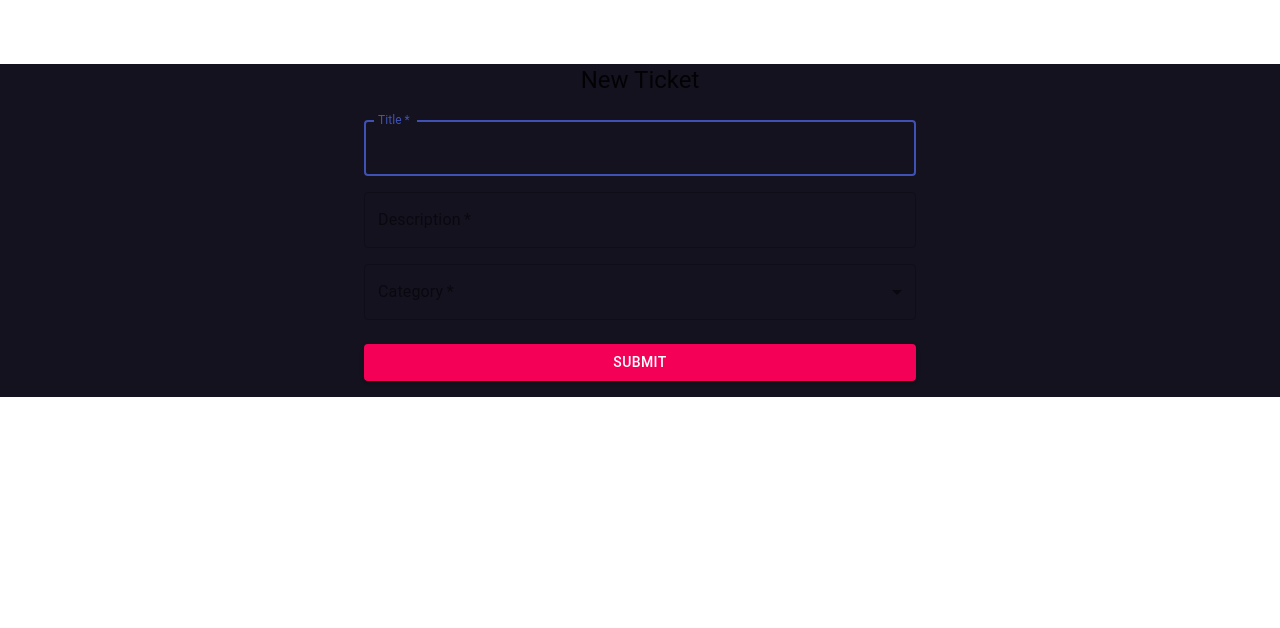
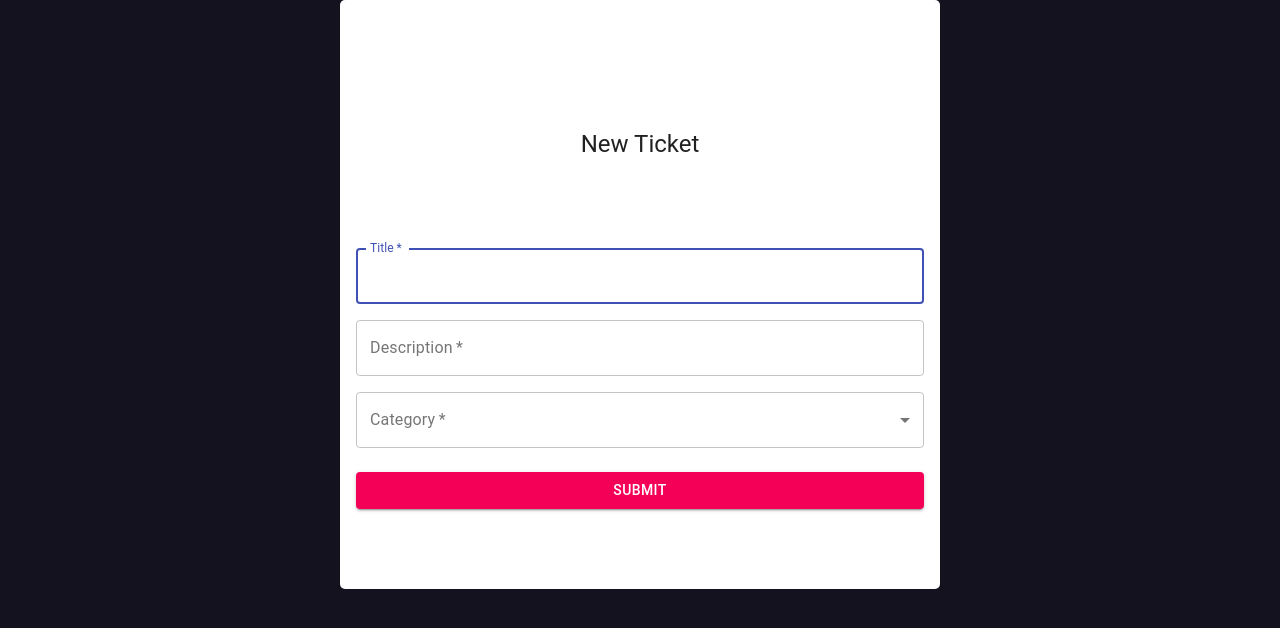
Before and after one commit to DevDesk-Queu/Front-End, a React (Create React App) app in the folder devdesk/: page /newticket in a window 1280 px wide. Shown: the top 628 px of the page. Built offline with nearby package versions, Linux system fonts and the light colour scheme.

Commit message:
fixed new ticket styles

```diff
--- a/devdesk/src/components/NewTicket.js
+++ b/devdesk/src/components/NewTicket.js
@@ -1,4 +1,4 @@
-import React, {useState} from 'react'
+import React, { useState } from 'react'
 
 import { axiosWithoutAuth as axios } from '../utils/axiosConfig'
 
@@ -15,16 +15,9 @@ import Select from '@material-ui/core/Select'
 import FormControl from '@material-ui/core/FormControl'
 
 export default function NewTicket(props) {
-
   const user_id = localStorage.getItem('user_id')
 
-    const categories = [
-      'JS',
-      'React',
-      'HTML/CSS',
-      'Node.js',
-      'Other'
-    ]
+  const categories = ['JS', 'React', 'HTML/CSS', 'Node.js', 'Other']
 
   const classes = useStyles()
 
@@ -32,18 +25,17 @@ export default function NewTicket(props) {
     title: '',
     description: '',
     category: '',
-      user_id: user_id
+    user_id: user_id,
   })
 
   const handleChange = event => {
     setFormFields({
       ...formFields,
-        [event.target.name]: event.target.value
+      [event.target.name]: event.target.value,
     })
   }
 
   const handleSubmit = event => {
-
     event.preventDefault()
 
     axios()
@@ -53,10 +45,13 @@ export default function NewTicket(props) {
   }
 
   return (
-        <Container component='main' maxWidth='sm'>
+    <div className={classes.height}>
+      <Container component='main' maxWidth='sm' className={classes.paper}>
         <CssBaseline />
         <div className={classes.paper}>
-            <Typography component='h1' variant='h5'>New Ticket</Typography>
+          <Typography component='h1' variant='h5'>
+            New Ticket
+          </Typography>
         </div>
         <form className={classes.form} onSubmit={handleSubmit}>
           <Grid container spacing={2}>
@@ -99,7 +94,11 @@ export default function NewTicket(props) {
                 <option value='' />
                 {categories.map(cat => {
                   let catcap = cat.charAt(0).toUpperCase() + cat.slice(1)
-                  return <option key={cat} value={cat}>{catcap}</option>
+                  return (
+                    <option key={cat} value={cat}>
+                      {catcap}
+                    </option>
+                  )
                 })}
               </Select>
             </FormControl>
@@ -115,6 +114,7 @@ export default function NewTicket(props) {
           </Button>
         </form>
       </Container>
+    </div>
   )
 }
 
@@ -125,10 +125,16 @@ const useStyles = makeStyles(theme => ({
       backgroundColor: theme.palette.common.white,
     },
   },
+  height: {
+    height: '100vh',
+  },
   paper: {
-    marginTop: theme.spacing(8),
+    backgroundColor: theme.palette.common.white,
+    padding: theme.spacing(8, 2),
+    borderRadius: '5px',
     display: 'flex',
     flexDirection: 'column',
+    justifyContent: 'center',
     alignItems: 'center',
   },
   avatar: {
--- a/devdesk/src/views/StudentDashboard.js
+++ b/devdesk/src/views/StudentDashboard.js
@@ -28,7 +28,7 @@ export default function StudentDashboard() {
   }
 
   return (
-    <>
+    <div className={classes.height}>
       <Navbar createTicket={true} />
       <Container
         component='main'
@@ -43,7 +43,7 @@ export default function StudentDashboard() {
             })}
         </Card>
       </Container>
-    </>
+    </div>
   )
 }
 
@@ -52,6 +52,9 @@ const useStyles = makeStyles(theme => ({
     body: {
       backgroundColor: theme.palette.common.white,
     },
+  },
+  height: {
+    height: '100vh',
   },
   paper: {
     margin: theme.spacing(1, 0),
```
Lines whose indentation alone changed are shown as unchanged.
